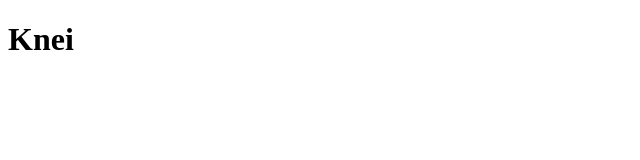
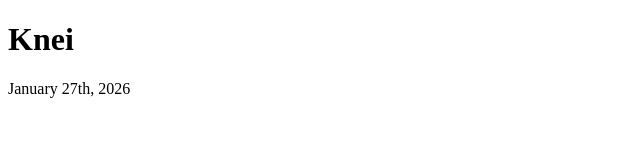
Before and after one commit to kenneth-huang03/ET-721-Spring-2026, a plain HTML site: page index.html in a window 1280 px wide. Shown: the whole page, without its empty margins (0-640 px from the left). Drawn offline with Linux system fonts and the light colour scheme.

Commit message:
Add date to index.html

```diff
--- a/index.html
+++ b/index.html
@@ -7,5 +7,6 @@
 </head>
 <body>
 	<h1>Knei</h1>
+	<p>January 27th, 2026</p>
 </body>
 </html>
```
